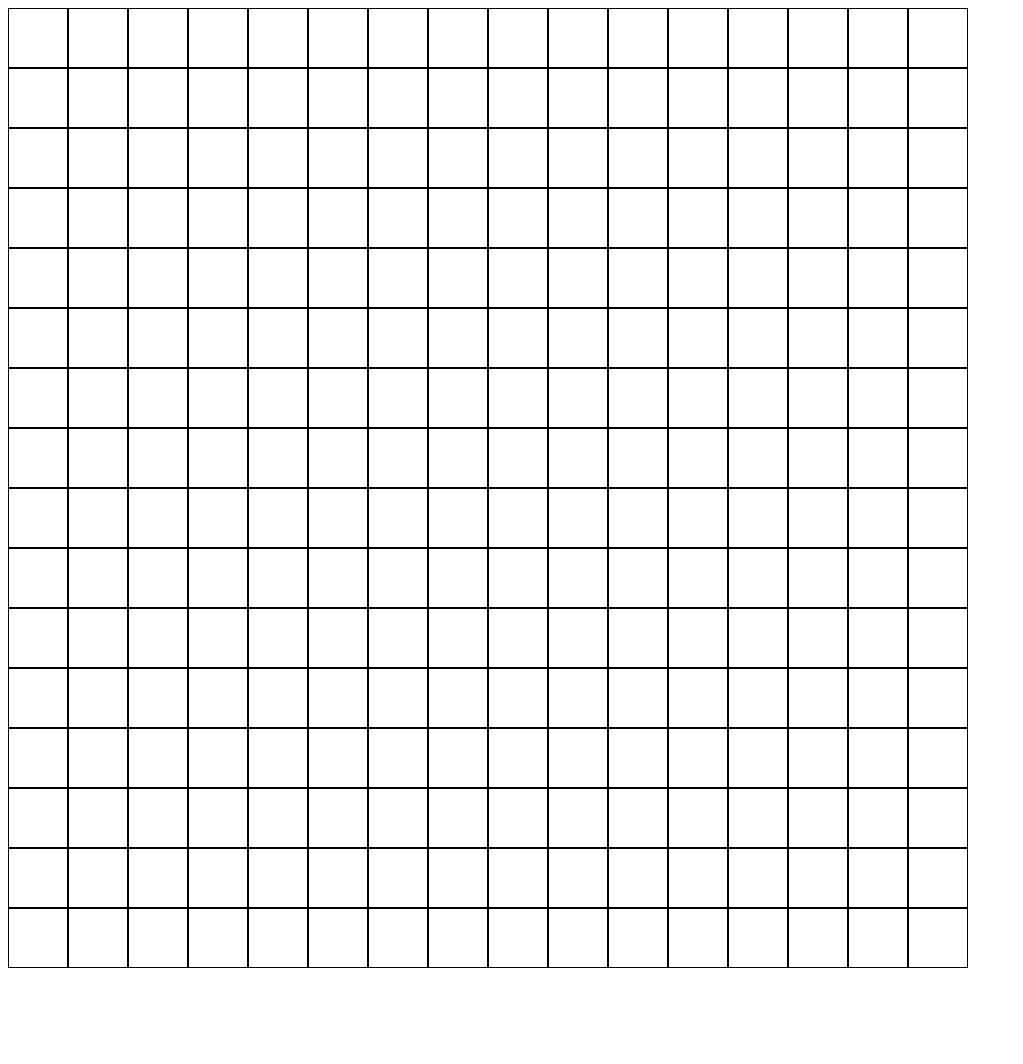
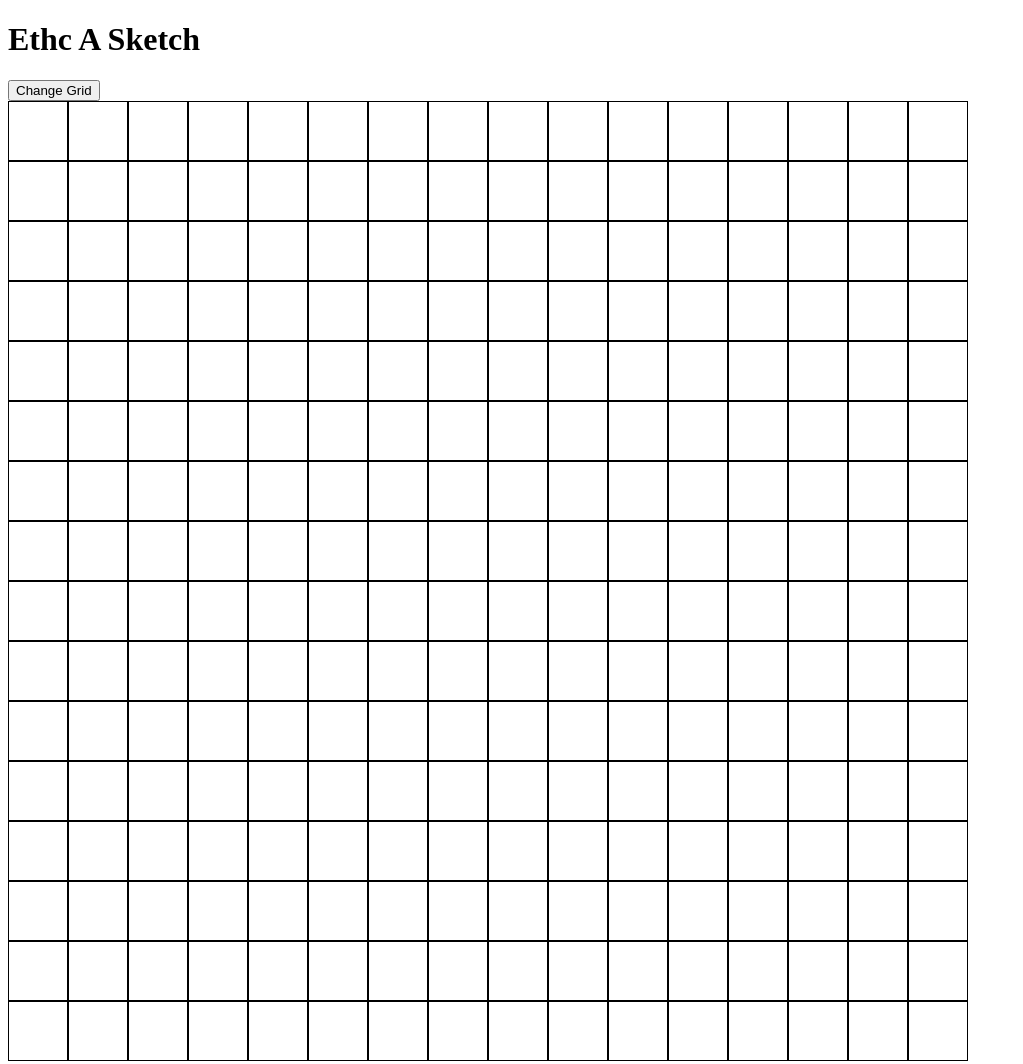
Before and after one commit to Shifardd/etch-a-sketch, a plain HTML site: page index.html in a window 1280 px wide. Shown: the whole page, without its empty margins (0-1023 px from the left). Before the commit the page ends 976 px from the top, so only its background shows below. Drawn offline with Linux system fonts and the light colour scheme.

Commit message:
Add button to prompt change Grid squares

```diff
--- a/index.html
+++ b/index.html
@@ -6,6 +6,8 @@
   <title>Etch a Sketch</title>
 </head>
 <body>
+  <h1>Ethc A Sketch</h1>
+  <button class="change">Change Grid</button>
   <div class="container">
   </div>
 
```
